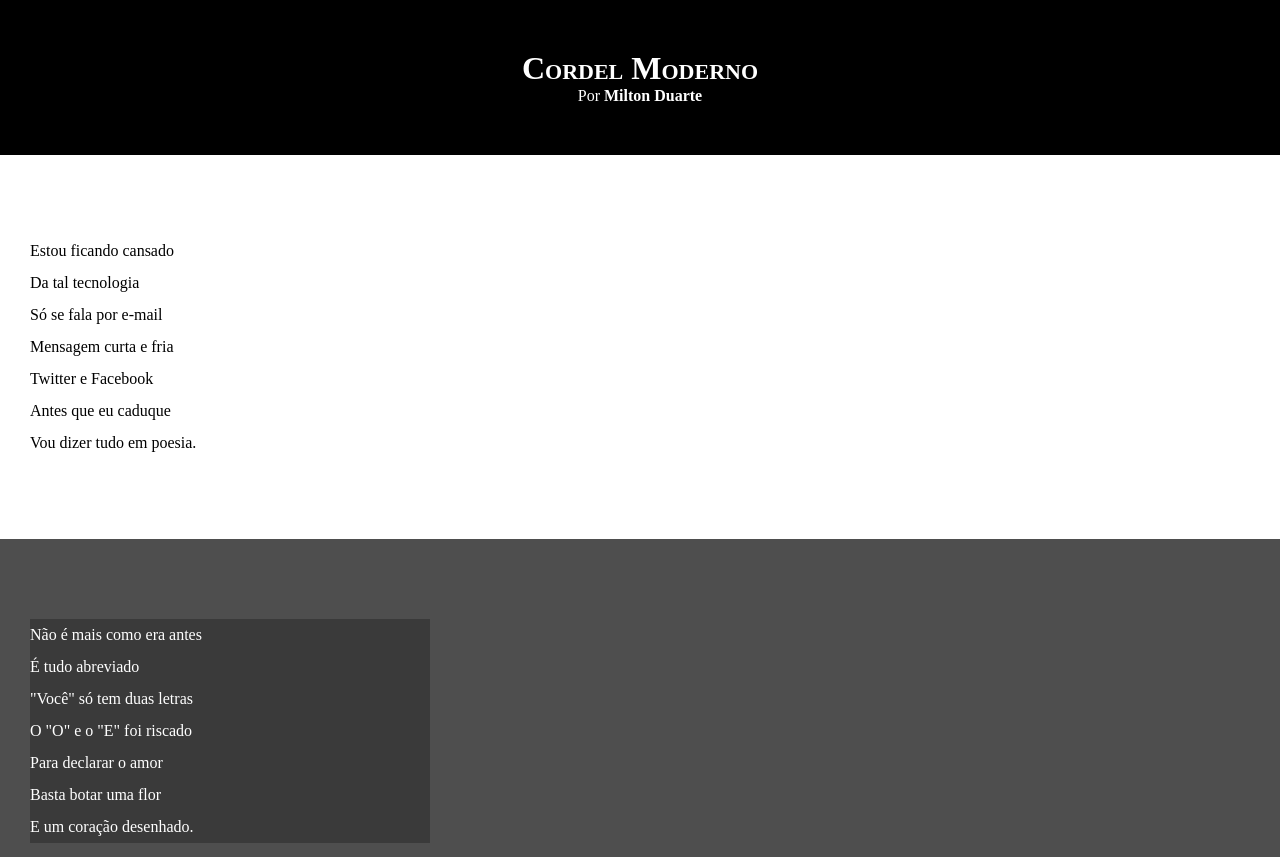
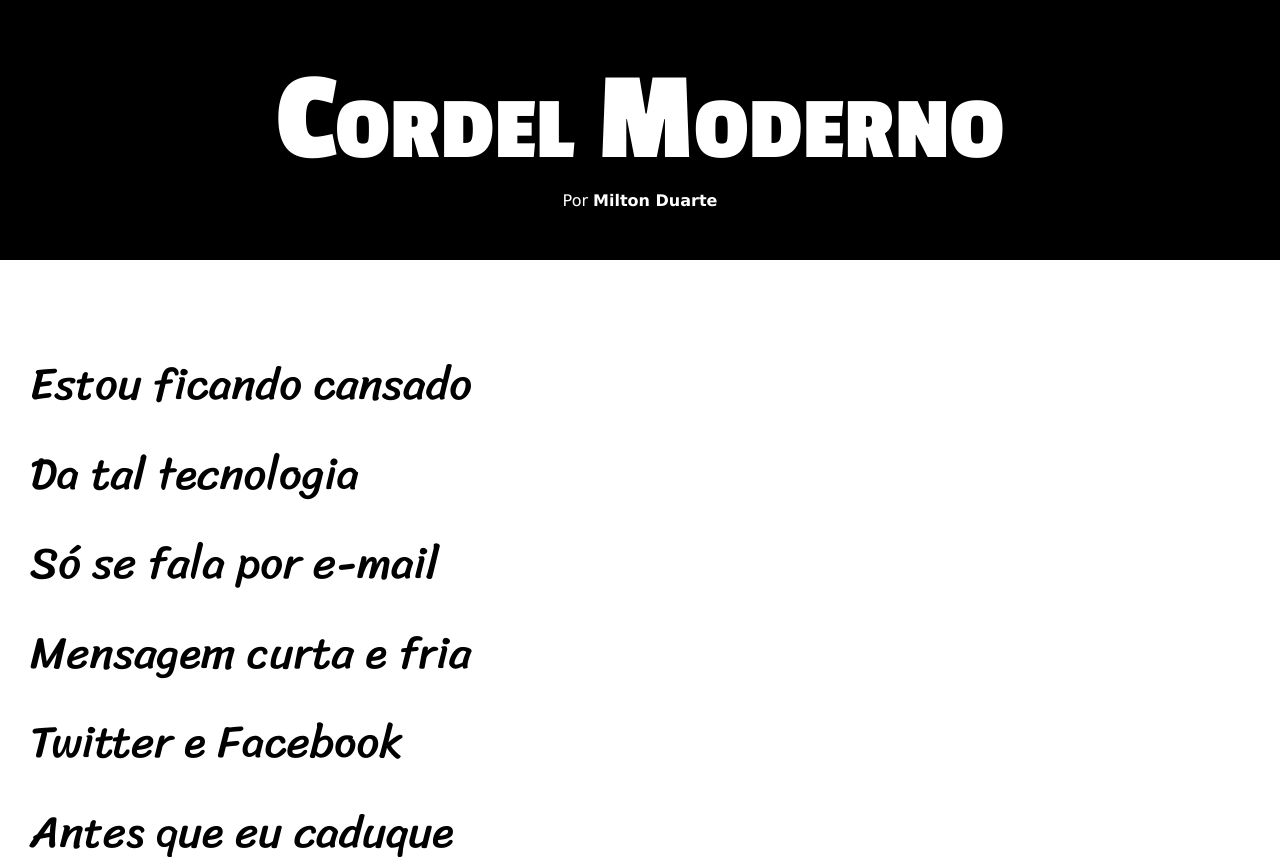
Before and after one commit to GabrielSantana0/html-css, a plain HTML site: page exercicios/Desafio/desafio012/index.html in a window 1280 px wide. Shown: the top 857 px of the page. Drawn offline with Linux system fonts and the light colour scheme.

Commit message:
Update style.css

```diff
--- a/exercicios/Desafio/desafio012/estilo/style.css
+++ b/exercicios/Desafio/desafio012/estilo/style.css
@@ -1,5 +1,12 @@
 @charset "UTF-8";
 
+@import url('https://fonts.googleapis.com/css2?family=Passion+One:wght@400;700;900&family=Sriracha&display=swap');
+
+:root {
+    --font1: Verdana, Geneva, Tahoma, sans-serif;
+    --font2: "Passion One", sans-serif;
+    --font3: "Sriracha", 'cursive';
+}
 
 * {
     margin: 0px;
@@ -9,6 +16,7 @@
 html, body {
     min-height: 100vh;
     background-color: darkgrey;
+    font-family: var(--font1);
 }
 
 header {
@@ -18,10 +26,12 @@ header {
 }
 
 
-h1 {
+header > h1 {
     padding-top: 50px;
     /* text-transform: uppercase; */
     font-variant: small-caps;
+    font-family: var(--font2);
+    font-size: 10vw;
 }
 
 header > p {
@@ -43,6 +53,8 @@ section {
     padding-bottom: 10vh;
     line-height: 2em;
     padding-left: 30px;
+    font-family: var(--font3);
+    font-size: 3.5vw;
 }
 
 .normal {
@@ -56,7 +68,8 @@ section {
 }
 
 .image > p {
-    width: 400px;
+    display: inline-block;
+    padding: 5px;
     background-color: rgba(0, 0, 0, 0.26);
 }
 
```
